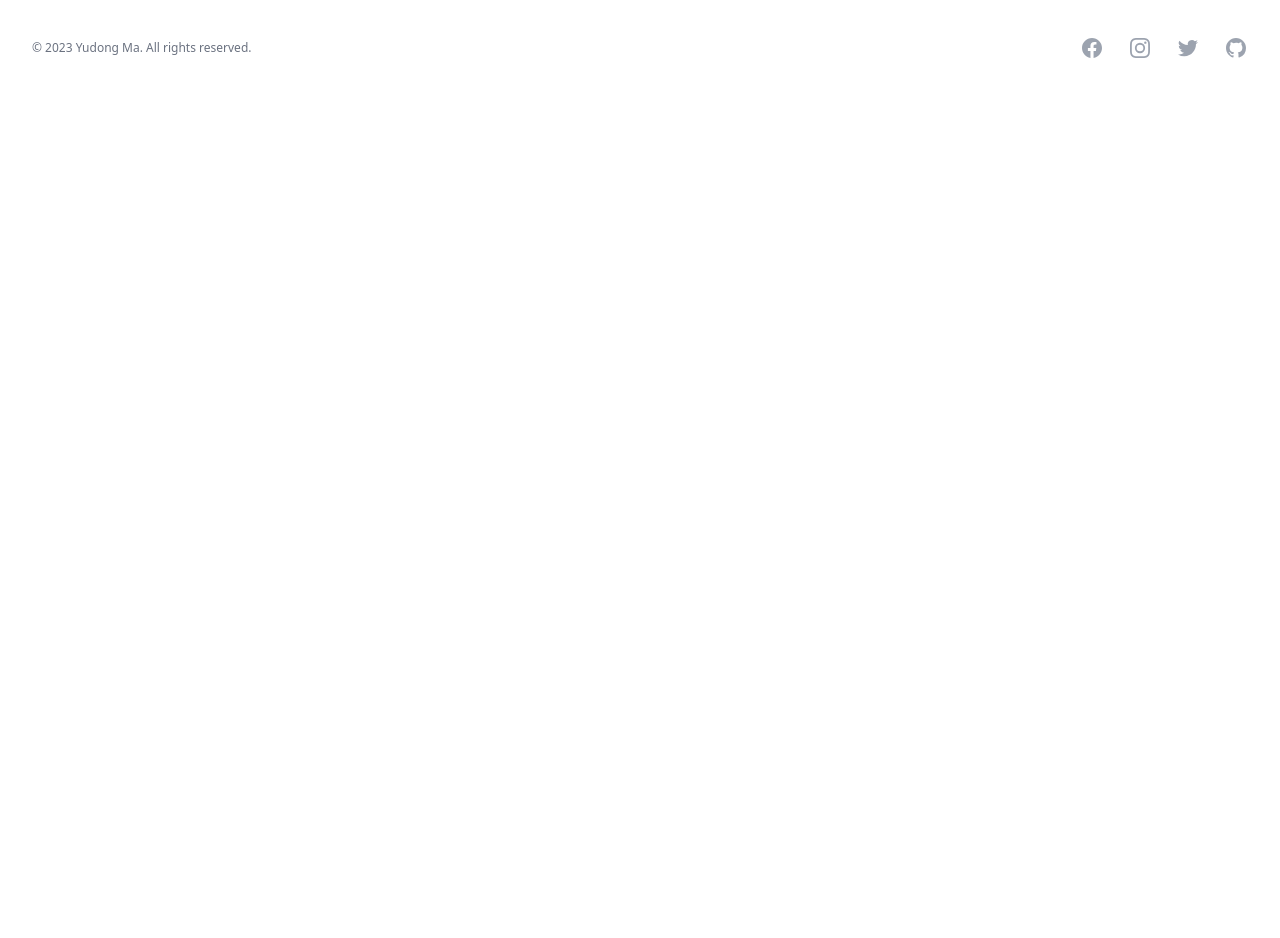
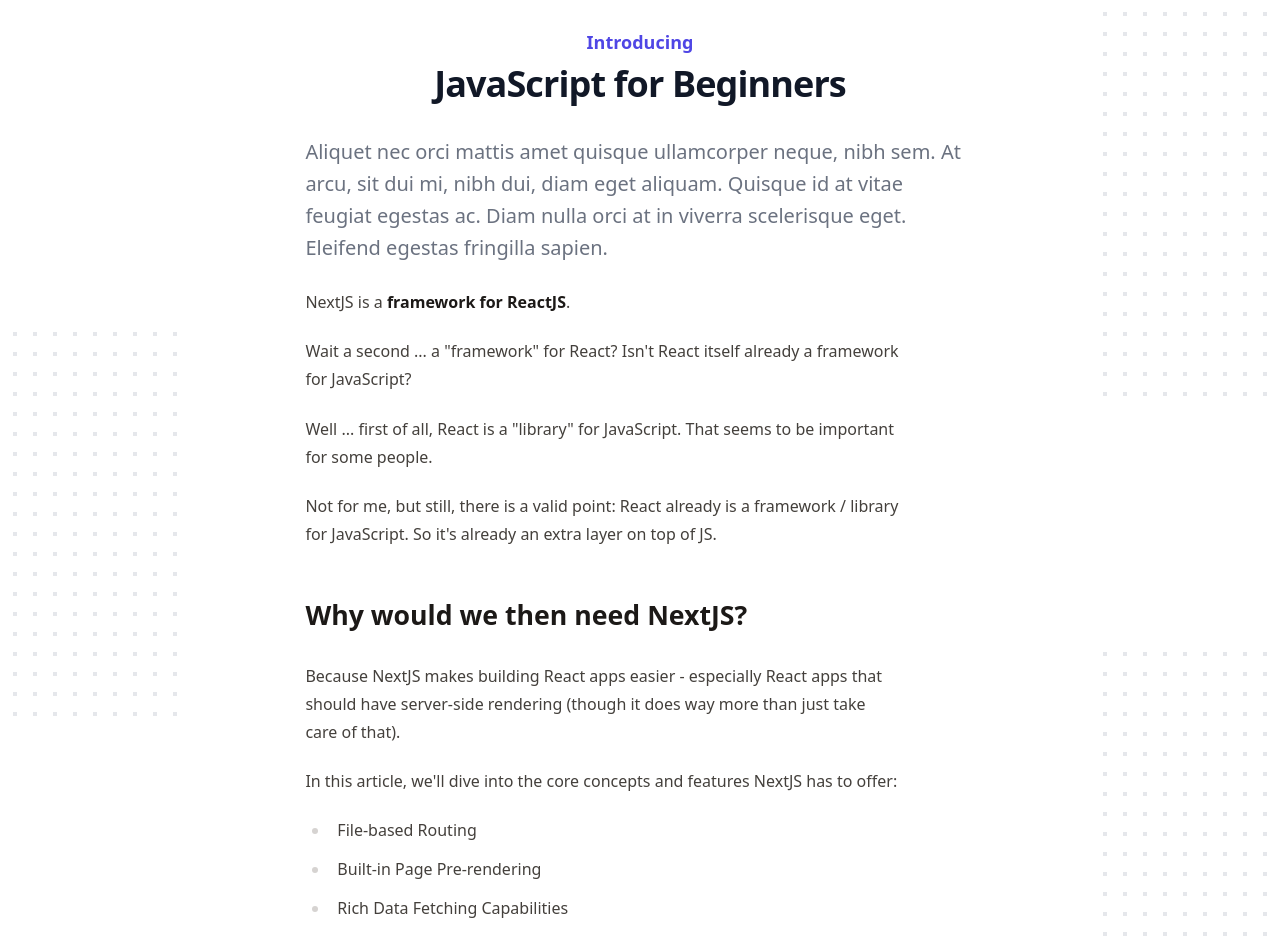
Before and after one commit to mayudong200333/MyWebSite, a Next.js app: page /blogs/hello in a window 1280 px wide. Shown: the part 100-1038 px from the top of the page. Before the commit the page ends 800 px from the top, so only its background shows below. Built offline with nearby package versions, Linux system fonts and the light colour scheme; no server answers.

Commit message:
change the CSS style

```diff
--- /dev/null
+++ b/components/blogs/blogDetail.tsx
@@ -0,0 +1,104 @@
+import { ReactMarkdown } from "react-markdown/lib/react-markdown";
+import { BlogData} from "@/lib/blog-util"
+
+type Props = {
+    blog:BlogData
+}
+
+
+export default function BlogDetail({blog}:Props){
+
+
+    return (
+        <div className="relative overflow-hidden bg-white py-16">
+        <div className="hidden lg:absolute lg:inset-y-0 lg:block lg:h-full lg:w-full lg:[overflow-anchor:none]">
+          <div className="relative mx-auto h-full max-w-prose text-lg" aria-hidden="true">
+            <svg
+              className="absolute top-12 left-full translate-x-32 transform"
+              width={404}
+              height={384}
+              fill="none"
+              viewBox="0 0 404 384"
+            >
+              <defs>
+                <pattern
+                  id="74b3fd99-0a6f-4271-bef2-e80eeafdf357"
+                  x={0}
+                  y={0}
+                  width={20}
+                  height={20}
+                  patternUnits="userSpaceOnUse"
+                >
+                  <rect x={0} y={0} width={4} height={4} className="text-gray-200" fill="currentColor" />
+                </pattern>
+              </defs>
+              <rect width={404} height={384} fill="url(#74b3fd99-0a6f-4271-bef2-e80eeafdf357)" />
+            </svg>
+            <svg
+              className="absolute top-1/2 right-full -translate-y-1/2 -translate-x-32 transform"
+              width={404}
+              height={384}
+              fill="none"
+              viewBox="0 0 404 384"
+            >
+              <defs>
+                <pattern
+                  id="f210dbf6-a58d-4871-961e-36d5016a0f49"
+                  x={0}
+                  y={0}
+                  width={20}
+                  height={20}
+                  patternUnits="userSpaceOnUse"
+                >
+                  <rect x={0} y={0} width={4} height={4} className="text-gray-200" fill="currentColor" />
+                </pattern>
+              </defs>
+              <rect width={404} height={384} fill="url(#f210dbf6-a58d-4871-961e-36d5016a0f49)" />
+            </svg>
+            <svg
+              className="absolute bottom-12 left-full translate-x-32 transform"
+              width={404}
+              height={384}
+              fill="none"
+              viewBox="0 0 404 384"
+            >
+              <defs>
+                <pattern
+                  id="d3eb07ae-5182-43e6-857d-35c643af9034"
+                  x={0}
+                  y={0}
+                  width={20}
+                  height={20}
+                  patternUnits="userSpaceOnUse"
+                >
+                  <rect x={0} y={0} width={4} height={4} className="text-gray-200" fill="currentColor" />
+                </pattern>
+              </defs>
+              <rect width={404} height={384} fill="url(#d3eb07ae-5182-43e6-857d-35c643af9034)" />
+            </svg>
+          </div>
+        </div>
+        <div className="relative px-6 lg:px-8">
+          <div className="mx-auto max-w-prose text-lg">
+            <h1>
+              <span className="block text-center text-lg font-semibold text-indigo-600">Introducing</span>
+              <span className="mt-2 block text-center text-3xl font-bold leading-8 tracking-tight text-gray-900 sm:text-4xl">
+                JavaScript for Beginners
+              </span>
+            </h1>
+            <p className="mt-8 text-xl leading-8 text-gray-500">
+              Aliquet nec orci mattis amet quisque ullamcorper neque, nibh sem. At arcu, sit dui mi, nibh dui, diam eget
+              aliquam. Quisque id at vitae feugiat egestas ac. Diam nulla orci at in viverra scelerisque eget. Eleifend
+              egestas fringilla sapien.
+            </p>
+          </div>
+          <div className="prose prose-lg prose-indigo mx-auto mt-6 text-gray-500">
+            <article className="prose prose-stone">
+            <ReactMarkdown children={blog.content}/>
+            </article>
+          </div>
+        </div>
+      </div>
+
+    )
+}
--- a/components/blogs/blogsOverview.tsx
+++ b/components/blogs/blogsOverview.tsx
@@ -1,6 +1,6 @@
 import { CalendarIcon, MapPinIcon, UsersIcon } from '@heroicons/react/20/solid'
 import {BlogData} from '../../lib/blog-util';
-import OverviewHeader from './OverviewHeader';
+import OverviewHeader from './overviewHeader';
 import OverviewItem from './overviewItem';
 
 type Props = {
--- a/contents/myblogs/hello.md
+++ b/contents/myblogs/hello.md
@@ -6,6 +6,22 @@
 date: '2023-03-16'
 ---
 
-## Hello
+NextJS is a **framework for ReactJS**.
 
-This is my first blog's content
+Wait a second ... a "framework" for React? Isn't React itself already a framework for JavaScript?
+
+Well ... first of all, React is a "library" for JavaScript. That seems to be important for some people.
+
+Not for me, but still, there is a valid point: React already is a framework / library for JavaScript. So it's already an extra layer on top of JS.
+
+## Why would we then need NextJS?
+
+Because NextJS makes building React apps easier - especially React apps that should have server-side rendering (though it does way more than just take care of that).
+
+In this article, we'll dive into the core concepts and features NextJS has to offer:
+
+- File-based Routing
+- Built-in Page Pre-rendering
+- Rich Data Fetching Capabilities
+- Image Optimization
+- Much More
--- a/package.json
+++ b/package.json
@@ -27,9 +27,12 @@
     "react": "18.2.0",
     "react-dom": "18.2.0",
     "react-icons": "^4.7.1",
+    "react-markdown": "^8.0.5",
+    "react-syntax-highlighter": "^15.5.0",
     "typescript": "4.9.5"
   },
   "devDependencies": {
+    "@tailwindcss/typography": "^0.5.9",
     "autoprefixer": "^10.4.13",
     "postcss": "^8.4.21",
     "tailwindcss": "^3.2.6"
--- a/pages/blogs/[slug].tsx
+++ b/pages/blogs/[slug].tsx
@@ -2,6 +2,7 @@
 import { useRouter } from "next/router"
 import ErrorPage from "next/error";
 import { Fragment } from "react";
+import BlogDetail from "@/components/blogs/blogDetail";
 
 type Props = {
     blog:BlogData
@@ -17,7 +18,7 @@
         <Fragment>
             {router.isFallback
             ?(<h1>Loading...</h1>)
-            :(<h1>{blog.title}</h1>)
+            :(<BlogDetail blog={blog}/>)
             }
         </Fragment>
     )
--- a/tailwind.config.js
+++ b/tailwind.config.js
@@ -8,5 +8,7 @@
   theme: {
     extend: {},
   },
-  plugins: [],
+  plugins: [
+    require('@tailwindcss/typography'),
+  ],
 }
```
Also changed, not shown: 1 other file (tests, documents, lock files or other folders).
